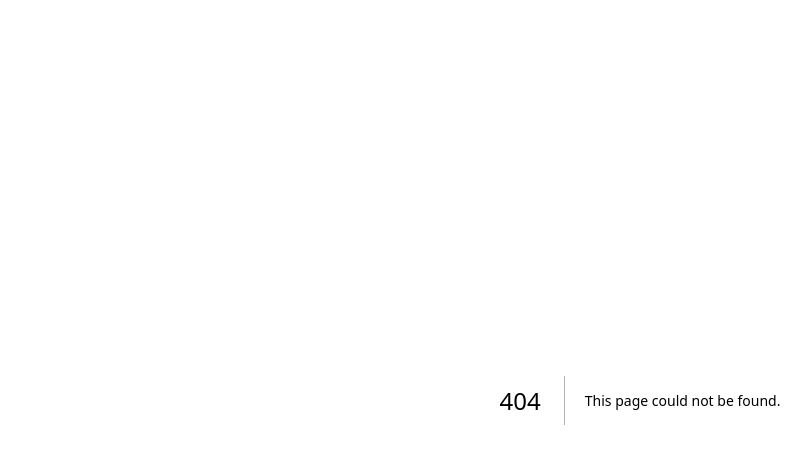
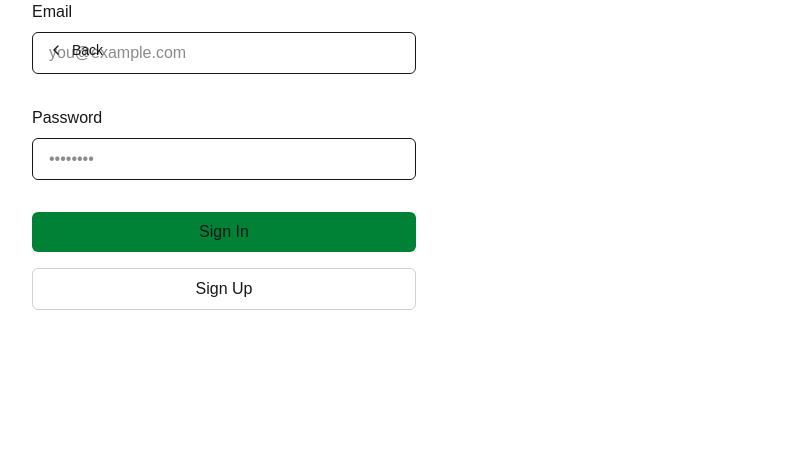
Before and after one commit to PensorCTO/nextjs-boilerplate, a Next.js app: page /login in a window 1280 px wide. Before the commit this address had no page. Shown: the top 464 px of the page, without its empty margins (0-811 px from the left). Built offline with nearby package versions, Linux system fonts and the light colour scheme.

Commit message:
Add login and auth callback routes with Supabase
Introduces a login page with sign in and sign up functionality using Supabase authentication, including error and status messaging. Adds an auth callback route to handle provider-based authentication redirects and error handling.

```diff
--- /dev/null
+++ b/app/auth/callback/route.ts
@@ -0,0 +1,18 @@
+import { createClient } from "@/utils/supabase/server";
+import { NextResponse, type NextRequest } from "next/server";
+
+export async function GET(request: NextRequest) {
+  const { searchParams, origin } = new URL(request.url);
+  const code = searchParams.get("code");
+  // if `code` is present, exchange it for a session in Supabase.
+  if (code) {
+    const supabase = await createClient();
+    const { error } = await supabase.auth.exchangeCodeForSession(code);
+    if (!error) {
+      return NextResponse.redirect(`${origin}/`);
+    }
+  }
+
+  // return the user to an error page with instructions
+  return NextResponse.redirect(`${origin}/login?message=Could not log in with provider`);
+}
--- /dev/null
+++ b/app/login/messages.tsx
@@ -0,0 +1,18 @@
+"use client";
+
+import { useSearchParams } from "next/navigation";
+
+export default function Messages() {
+  const searchParams = useSearchParams();
+  const message = searchParams.get("message");
+
+  return (
+    <>
+      {message && (
+        <p className="mt-4 p-4 bg-foreground/10 text-foreground text-center">
+          {message}
+        </p>
+      )}
+    </>
+  );
+}
--- /dev/null
+++ b/app/login/page.tsx
@@ -0,0 +1,103 @@
+import Link from "next/link";
+import Messages from "./messages";
+import { createClient } from "@/utils/supabase/server";
+import { redirect } from "next/navigation";
+
+export default function Login() {
+  const signIn = async (formData: FormData) => {
+    "use server";
+
+    const email = formData.get("email") as string;
+    const password = formData.get("password") as string;
+    const supabase = await createClient();
+
+    const { error } = await supabase.auth.signInWithPassword({
+      email,
+      password,
+    });
+
+    if (error) {
+      return redirect("/login?message=Could not authenticate user");
+    }
+
+    return redirect("/");
+  };
+
+  const signUp = async (formData: FormData) => {
+    "use server";
+
+    const email = formData.get("email") as string;
+    const password = formData.get("password") as string;
+    const supabase = await createClient();
+
+    const { error } = await supabase.auth.signUp({
+      email,
+      password,
+      options: {
+        emailRedirectTo: `${process.env.NEXT_PUBLIC_SITE_URL!}/auth/callback`,
+      },
+    });
+
+    if (error) {
+      return redirect("/login?message=Could not authenticate user");
+    }
+
+    return redirect("/login?message=Check email to continue sign in process");
+  };
+
+  return (
+    <div className="flex-1 flex flex-col w-full px-8 sm:max-w-md justify-center gap-2">
+      <Link
+        href="/"
+        className="absolute left-8 top-8 py-2 px-4 rounded-md no-underline text-foreground bg-btn-background hover:bg-btn-background-hover flex items-center group text-sm"
+      >
+        <svg
+          xmlns="http://www.w3.org/2000/svg"
+          width="24"
+          height="24"
+          viewBox="0 0 24 24" // This line is now corrected
+          fill="none"
+          stroke="currentColor"
+          strokeWidth="2"
+          strokeLinecap="round"
+          strokeLinejoin="round"
+          className="mr-2 h-4 w-4 transition-transform group-hover:-translate-x-1"
+        >
+          <polyline points="15 18 9 12 15 6" />
+        </svg>{" "}
+        Back
+      </Link>
+
+      <form
+        className="animate-in flex-1 flex flex-col w-full justify-center gap-2 text-foreground"
+      >
+        <label className="text-md" htmlFor="email">
+          Email
+        </label>
+        <input
+          className="rounded-md px-4 py-2 bg-inherit border mb-6"
+          name="email"
+          placeholder="you@example.com"
+          required
+        />
+        <label className="text-md" htmlFor="password">
+          Password
+        </label>
+        <input
+          className="rounded-md px-4 py-2 bg-inherit border mb-6"
+          type="password"
+          name="password"
+          placeholder="••••••••"
+          required
+        />
+        <button formAction={signIn} className="bg-green-700 rounded-md px-4 py-2 text-foreground mb-2">
+          Sign In
+        </button>
+        <button formAction={signUp} className="border border-foreground/20 rounded-md px-4 py-2 text-foreground mb-2">
+          Sign Up
+        </button>
+        <Messages />
+      </form>
+    </div>
+  );
+}
```
